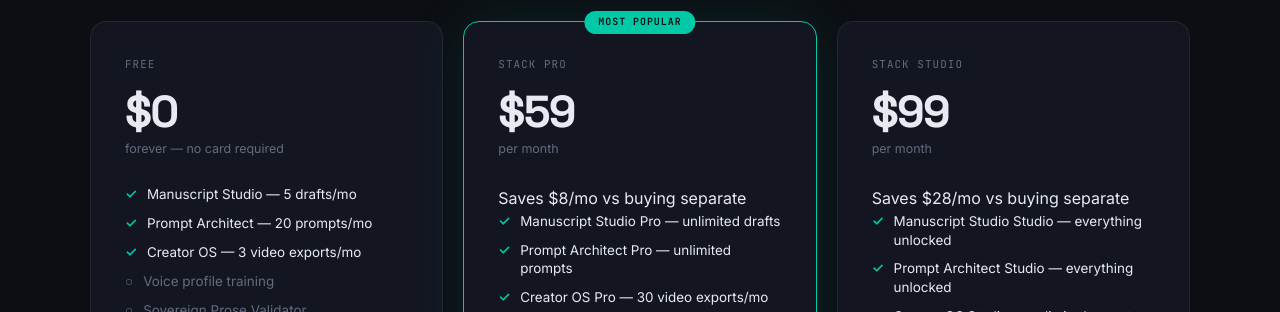
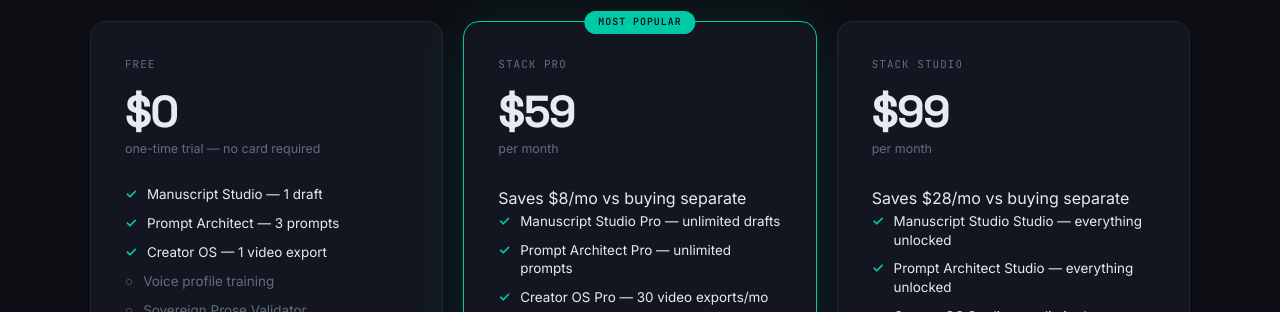
Before and after one commit to matpcul-tech/Creator-Stack, a Next.js app: page / in a window 1280 px wide. Shown: the part 5560-5872 px from the top of the page. Built offline with nearby package versions, Linux system fonts and the light colour scheme.

Commit message:
fix: free tier is one-time trial, not monthly recurring
https://claude.ai/code/session_014XkgzZxuAxyEb3cwYv3wqs

```diff
--- a/components/Pricing.tsx
+++ b/components/Pricing.tsx
@@ -71,11 +71,11 @@ export default function Pricing() {
           <div className="pc">
             <p className="pc-tier">Free</p>
             <div className="pc-price">$0</div>
-            <p className="pc-period">forever — no card required</p>
+            <p className="pc-period">one-time trial — no card required</p>
             <ul className="pc-list">
-              <li>Manuscript Studio — 5 drafts/mo</li>
-              <li>Prompt Architect — 20 prompts/mo</li>
-              <li>Creator OS — 3 video exports/mo</li>
+              <li>Manuscript Studio — 1 draft</li>
+              <li>Prompt Architect — 3 prompts</li>
+              <li>Creator OS — 1 video export</li>
               <li className="off">Voice profile training</li>
               <li className="off">Sovereign Prose Validator</li>
               <li className="off">KDP Launch Walkthrough</li>
```
